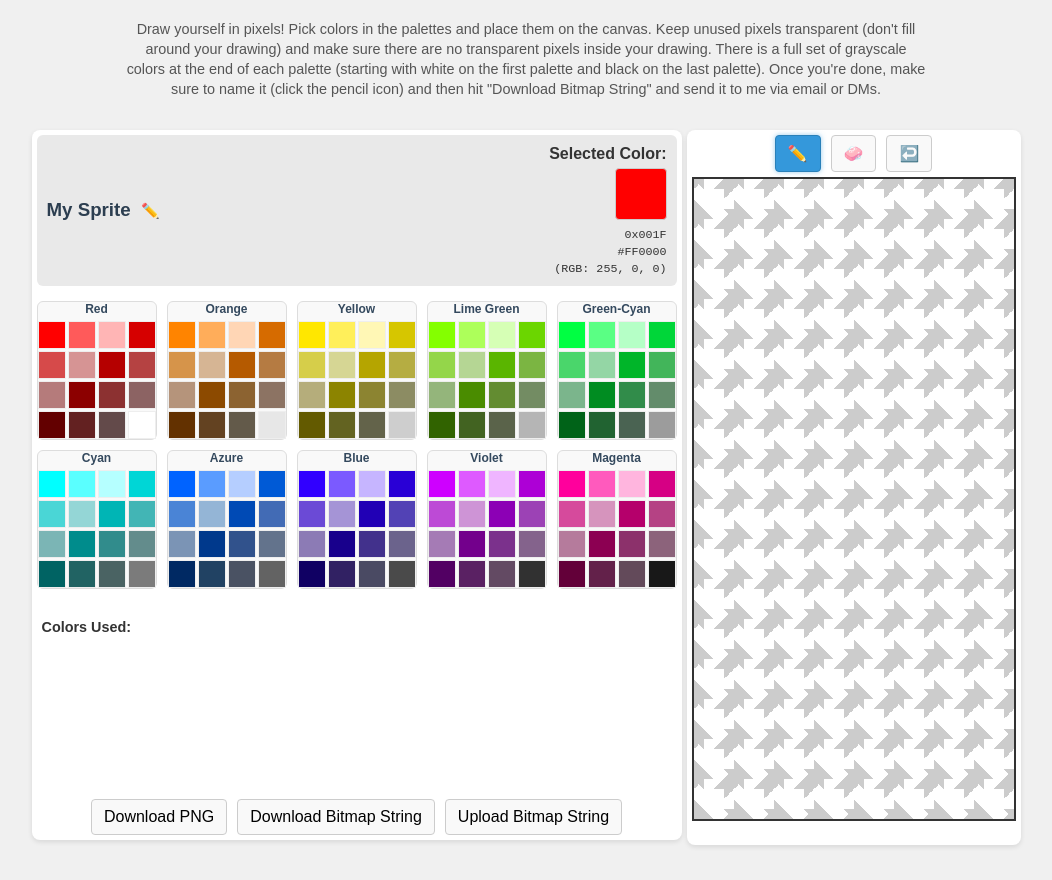
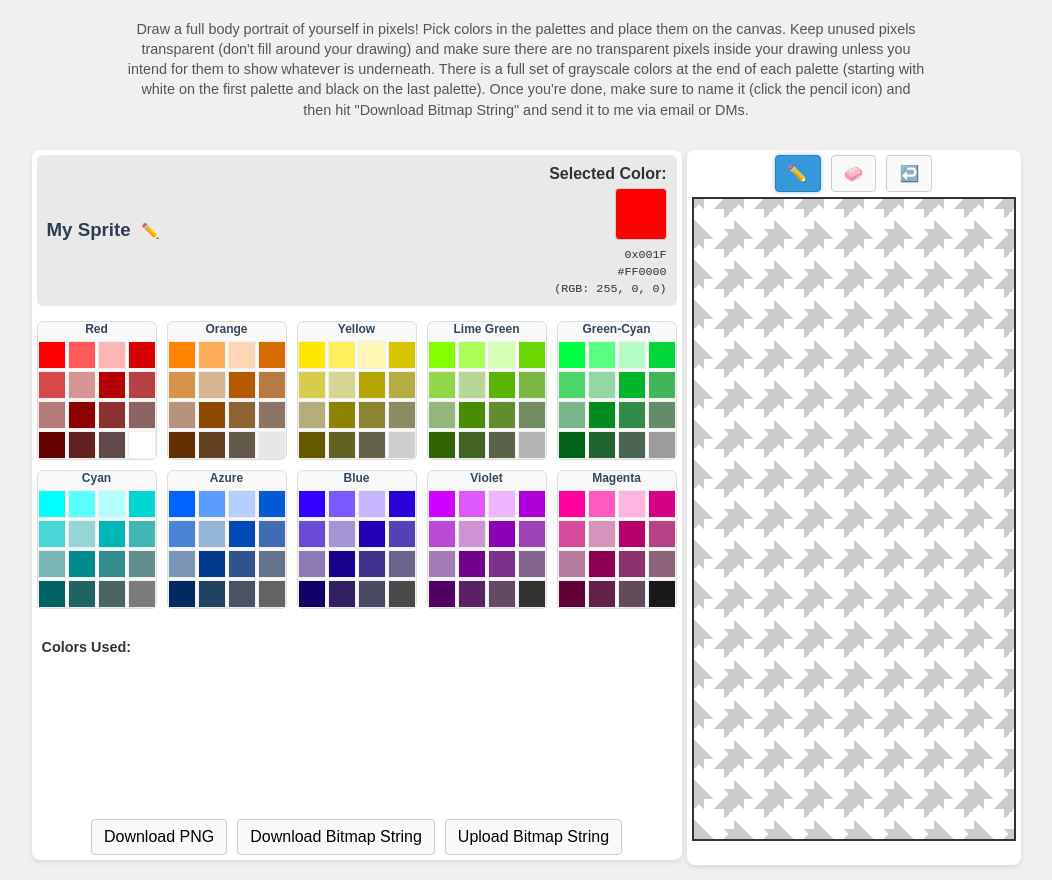
Before and after one commit to snowfro/gbaColorPicker, a plain HTML site: page sprite/index.html in a window 1280 px wide. Shown: the part 61-941 px from the top of the page, without its empty margins (114-1166 px from the left). Drawn offline with Linux system fonts and the light colour scheme.

Commit message:
changed instructions a bit more

```diff
--- a/sprite/index.html
+++ b/sprite/index.html
@@ -3,13 +3,13 @@
 <head>
     <meta charset="UTF-8">
     <meta name="viewport" content="width=device-width, initial-scale=1.0">
-    <title>GBA Self-Sprite Editor</title>
+    <title>Self-Portrait Editor</title>
     <link rel="stylesheet" href="style.css">
     <!-- Consider linking to a shared base style if many styles are common -->
 </head>
 <body>
     <h1>Self Portrait</h1>
-    <p class="description">Draw yourself in pixels! Pick colors in the palettes and place them on the canvas. Keep unused pixels transparent (don't fill around your drawing) and make sure there are no transparent pixels inside your drawing. There is a full set of grayscale colors at the end of each palette (starting with white on the first palette and black on the last palette). Once you're done, make sure to name it (click the pencil icon) and then hit "Download Bitmap String" and send it to me via email or DMs.</p>
+    <p class="description">Draw a full body portrait of yourself in pixels! Pick colors in the palettes and place them on the canvas. Keep unused pixels transparent (don't fill around your drawing) and make sure there are no transparent pixels inside your drawing unless you intend for them to show whatever is underneath. There is a full set of grayscale colors at the end of each palette (starting with white on the first palette and black on the last palette). Once you're done, make sure to name it (click the pencil icon) and then hit "Download Bitmap String" and send it to me via email or DMs.</p>
 
     <div class="app-container">
         <!-- Color Selection Area - General Hue Palettes -->
```
